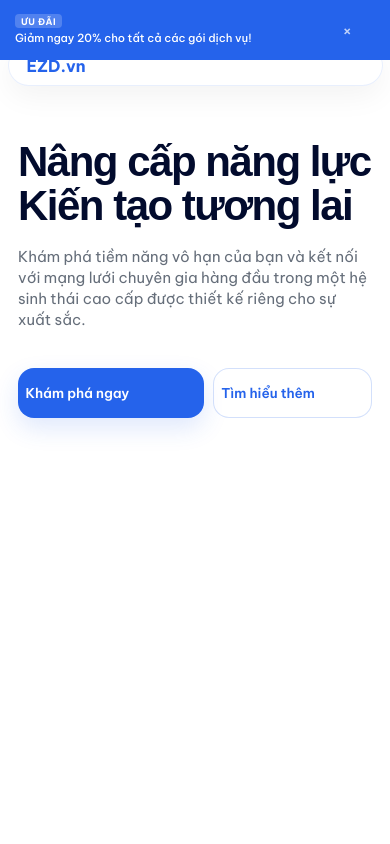
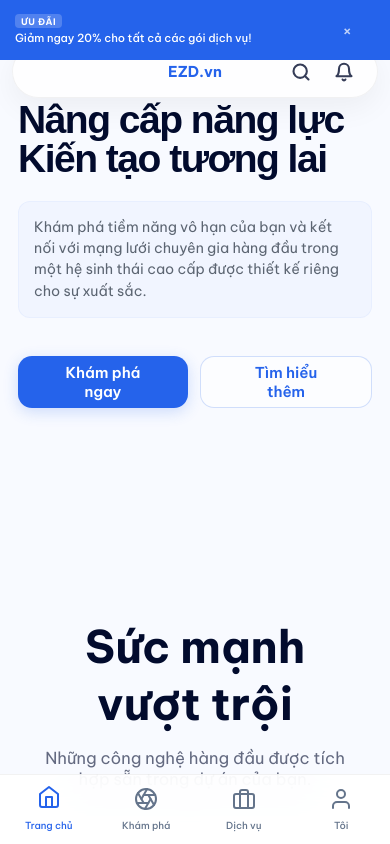
Before and after one commit to ezdproduct/EZDwebsite, a Next.js app: page / in a window 390 px wide. Shown: the top 844 px of the page. Built offline with nearby package versions, Linux system fonts and the light colour scheme; a web font is replaced by a local one.

Commit message:
Mobile UI Optimization: Added Bottom Navigation, centered Navbar logo, and app-like global styles

```diff
--- a/app/globals.css
+++ b/app/globals.css
@@ -65,10 +65,19 @@ button {
   box-shadow: 0 10px 30px rgba(0, 0, 0, 0.05);
 }
 
+button,
+a,
+.glass,
+.topBar,
+.bottomNav {
+  -webkit-tap-highlight-color: transparent;
+  user-select: none;
+}
+
 @keyframes fadeIn {
   from {
     opacity: 0;
-    transform: translateY(20px);
+    transform: translateY(10px);
   }
 
   to {
@@ -78,5 +87,18 @@ button {
 }
 
 .fade-in {
-  animation: fadeIn 0.8s ease-out forwards;
+  animation: fadeIn 0.6s cubic-bezier(0.16, 1, 0.3, 1) forwards;
 }
+
+/* App-like spacing for main content */
+main {
+  padding-bottom: 90px;
+  /* Space for BottomNav */
+}
+
+@media (max-width: 768px) {
+  body {
+    background: #f8faff;
+    /* Slightly off-white for app feel */
+  }
+}
--- a/app/page.tsx
+++ b/app/page.tsx
@@ -4,6 +4,7 @@ import { useState } from "react";
 import TopBar from "@/components/TopBar";
 import Navbar from "@/components/Navbar";
 import Hero from "@/components/Hero";
+import BottomNav from "@/components/BottomNav";
 import styles from "./page.module.css";
 
 export default function Home() {
@@ -14,6 +15,7 @@ export default function Home() {
       {showTopBar && <TopBar onClose={() => setShowTopBar(false)} />}
       <Navbar hasTopBar={showTopBar} />
       <Hero />
+      <BottomNav />
 
       <section id="features" className={styles.features}>
         <div className={styles.container}>
--- /dev/null
+++ b/components/BottomNav.module.css
@@ -0,0 +1,52 @@
+.bottomNav {
+    display: none;
+}
+
+@media (max-width: 768px) {
+    .bottomNav {
+        display: flex;
+        position: fixed;
+        bottom: 0;
+        left: 0;
+        right: 0;
+        height: 70px;
+        background: rgba(255, 255, 255, 0.9);
+        backdrop-filter: blur(20px);
+        -webkit-backdrop-filter: blur(20px);
+        border-top: 1px solid rgba(0, 0, 0, 0.05);
+        z-index: 2000;
+        padding-bottom: env(safe-area-inset-bottom);
+        justify-content: space-around;
+        align-items: center;
+    }
+
+    .navItem {
+        display: flex;
+        flex-direction: column;
+        align-items: center;
+        background: none;
+        border: none;
+        color: #64748b;
+        gap: 4px;
+        transition: all 0.2s ease;
+        flex: 1;
+        padding: 8px 0;
+    }
+
+    .active {
+        color: var(--primary);
+    }
+
+    .icon {
+        transition: transform 0.2s ease;
+    }
+
+    .active .icon {
+        transform: translateY(-2px);
+    }
+
+    .label {
+        font-size: 0.65rem;
+        font-weight: 500;
+    }
+}
--- /dev/null
+++ b/components/BottomNav.tsx
@@ -0,0 +1,54 @@
+"use client";
+
+import styles from "./BottomNav.module.css";
+import { useState } from "react";
+
+export default function BottomNav() {
+    const [activeTab, setActiveTab] = useState("home");
+
+    const tabs = [
+        {
+            id: "home", label: "Trang chủ", icon: (
+                <svg width="24" height="24" viewBox="0 0 24 24" fill="none" stroke="currentColor" strokeWidth="2" strokeLinecap="round" strokeLinejoin="round">
+                    <path d="m3 9 9-7 9 7v11a2 2 0 0 1-2 2H5a2 2 0 0 1-2-2z" /><polyline points="9 22 9 12 15 12 15 22" />
+                </svg>
+            )
+        },
+        {
+            id: "explore", label: "Khám phá", icon: (
+                <svg width="24" height="24" viewBox="0 0 24 24" fill="none" stroke="currentColor" strokeWidth="2" strokeLinecap="round" strokeLinejoin="round">
+                    <circle cx="12" cy="12" r="10" /><line x1="14.31" y1="8" x2="20.05" y2="17.94" /><line x1="9.69" y1="8" x2="21.17" y2="8" /><line x1="7.38" y1="12" x2="13.12" y2="2.06" /><line x1="9.69" y1="16" x2="3.95" y2="6.06" /><line x1="14.31" y1="16" x2="2.83" y2="16" /><line x1="16.62" y1="12" x2="10.88" y2="21.94" />
+                </svg>
+            )
+        },
+        {
+            id: "services", label: "Dịch vụ", icon: (
+                <svg width="24" height="24" viewBox="0 0 24 24" fill="none" stroke="currentColor" strokeWidth="2" strokeLinecap="round" strokeLinejoin="round">
+                    <rect x="2" y="7" width="20" height="14" rx="2" ry="2" /><path d="M16 21V5a2 2 0 0 0-2-2h-4a2 2 0 0 0-2 2v16" />
+                </svg>
+            )
+        },
+        {
+            id: "profile", label: "Tôi", icon: (
+                <svg width="24" height="24" viewBox="0 0 24 24" fill="none" stroke="currentColor" strokeWidth="2" strokeLinecap="round" strokeLinejoin="round">
+                    <path d="M20 21v-2a4 4 0 0 0-4-4H8a4 4 0 0 0-4 4v2" /><circle cx="12" cy="7" r="4" />
+                </svg>
+            )
+        }
+    ];
+
+    return (
+        <nav className={styles.bottomNav}>
+            {tabs.map((tab) => (
+                <button
+                    key={tab.id}
+                    className={`${styles.navItem} ${activeTab === tab.id ? styles.active : ""}`}
+                    onClick={() => setActiveTab(tab.id)}
+                >
+                    <div className={styles.icon}>{tab.icon}</div>
+                    <span className={styles.label}>{tab.label}</span>
+                </button>
+            ))}
+        </nav>
+    );
+}
--- a/components/Hero.module.css
+++ b/components/Hero.module.css
@@ -110,7 +110,8 @@
 
 @media (max-width: 768px) {
     .hero {
-        padding: 140px 1.2rem 80px;
+        padding: 100px 1.2rem 40px;
+        min-height: auto;
         align-items: flex-start;
         text-align: left;
         position: relative;
@@ -134,44 +135,50 @@
     }
 
     .title {
-        font-size: 2.8rem;
-        line-height: 1.05;
-        margin-bottom: 1.2rem;
+        font-size: 2.6rem;
+        line-height: 1;
+        margin-bottom: 1.5rem;
         letter-spacing: -1.5px;
-        font-weight: 800;
+        font-weight: 900;
     }
 
     .description {
-        font-size: 1rem;
-        line-height: 1.4;
+        font-size: 0.95rem;
+        line-height: 1.5;
         margin-bottom: 2.5rem;
         text-align: left;
         color: #4b5563;
-        opacity: 0.85;
-        padding-right: 0;
+        opacity: 0.9;
         max-width: 100%;
+        background: rgba(37, 99, 235, 0.03);
+        padding: 1rem;
+        border-radius: 12px;
+        border: 1px solid rgba(37, 99, 235, 0.05);
     }
 
     .buttons {
         flex-direction: row;
-        gap: 0.6rem;
+        gap: 0.8rem;
         width: 100%;
-        justify-content: flex-start;
+        padding-bottom: 20px;
     }
 
     .primaryBtn {
-        flex: 1.2;
-        padding: 1rem 0.5rem;
-        font-size: 0.9rem;
-        border-radius: 16px;
-        box-shadow: 0 10px 25px rgba(37, 99, 235, 0.15);
+        flex: 1;
+        border-radius: 14px;
+        height: 52px;
+        display: flex;
+        align-items: center;
+        justify-content: center;
     }
 
     .secondaryBtn {
         flex: 1;
-        padding: 1rem 0.5rem;
-        font-size: 0.9rem;
-        border-radius: 16px;
+        border-radius: 14px;
+        height: 52px;
+        display: flex;
+        align-items: center;
+        justify-content: center;
         background: rgba(255, 255, 255, 0.5);
         backdrop-filter: blur(10px);
     }
--- a/components/Navbar.module.css
+++ b/components/Navbar.module.css
@@ -63,24 +63,48 @@
     color: var(--primary);
 }
 
+.mobileActions {
+    display: none;
+}
+
 @media (max-width: 768px) {
     .navbar {
         top: 3rem;
-        padding: 0 0.5rem;
+        padding: 0 0.8rem;
     }
 
     .container {
-        padding: 0.6rem 1.2rem;
+        padding: 0.5rem 1rem;
         background: rgba(255, 255, 255, 0.8) !important;
         backdrop-filter: blur(20px);
-        border: 1px solid rgba(37, 99, 235, 0.1);
+        border: 1px solid rgba(0, 0, 0, 0.05);
+        justify-content: space-between;
     }
 
     .logo {
-        font-size: 1.1rem;
+        font-size: 1rem;
+        position: absolute;
+        left: 50%;
+        transform: translateX(-50%);
     }
 
     .links {
         display: none;
     }
+
+    .mobileActions {
+        display: flex;
+        gap: 0.5rem;
+        margin-left: auto;
+    }
+
+    .actionBtn {
+        width: 36px;
+        height: 36px;
+        display: flex;
+        align-items: center;
+        justify-content: center;
+        color: var(--foreground);
+        opacity: 0.8;
+    }
 }
--- a/components/Navbar.tsx
+++ b/components/Navbar.tsx
@@ -1,7 +1,6 @@
 "use client";
 
 import Link from "next/link";
-import { useEffect, useState } from "react";
 import styles from "./Navbar.module.css";
 
 interface NavbarProps {
@@ -15,6 +14,7 @@ export default function Navbar({ hasTopBar = true }: NavbarProps) {
                 <div className={styles.logo}>
                     <Link href="/">EZD.vn</Link>
                 </div>
+
                 <div className={styles.links}>
                     <Link href="#">Giới thiệu</Link>
                     <Link href="#">Sản phẩm</Link>
@@ -22,6 +22,19 @@ export default function Navbar({ hasTopBar = true }: NavbarProps) {
                     <Link href="#">Câu chuyện</Link>
                     <Link href="#">Liên hệ</Link>
                 </div>
+
+                <div className={styles.mobileActions}>
+                    <button className={styles.actionBtn} aria-label="Tìm kiếm">
+                        <svg width="20" height="20" viewBox="0 0 24 24" fill="none" stroke="currentColor" strokeWidth="2.5" strokeLinecap="round" strokeLinejoin="round">
+                            <circle cx="11" cy="11" r="8" /><path d="m21 21-4.3-4.3" />
+                        </svg>
+                    </button>
+                    <button className={styles.actionBtn} aria-label="Thông báo">
+                        <svg width="20" height="20" viewBox="0 0 24 24" fill="none" stroke="currentColor" strokeWidth="2.5" strokeLinecap="round" strokeLinejoin="round">
+                            <path d="M6 8a6 6 0 0 1 12 0c0 7 3 9 3 9H3s3-2 3-9" /><path d="M10.3 21a1.94 1.94 0 0 0 3.4 0" />
+                        </svg>
+                    </button>
+                </div>
             </div>
         </nav>
     );
```
